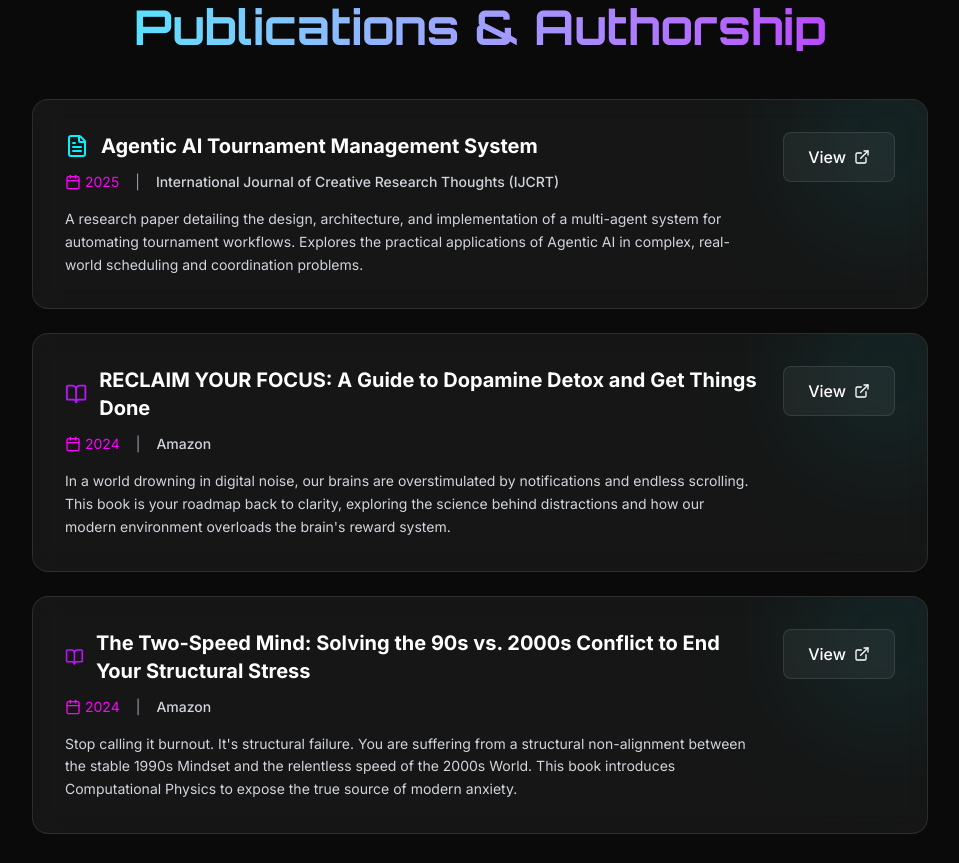
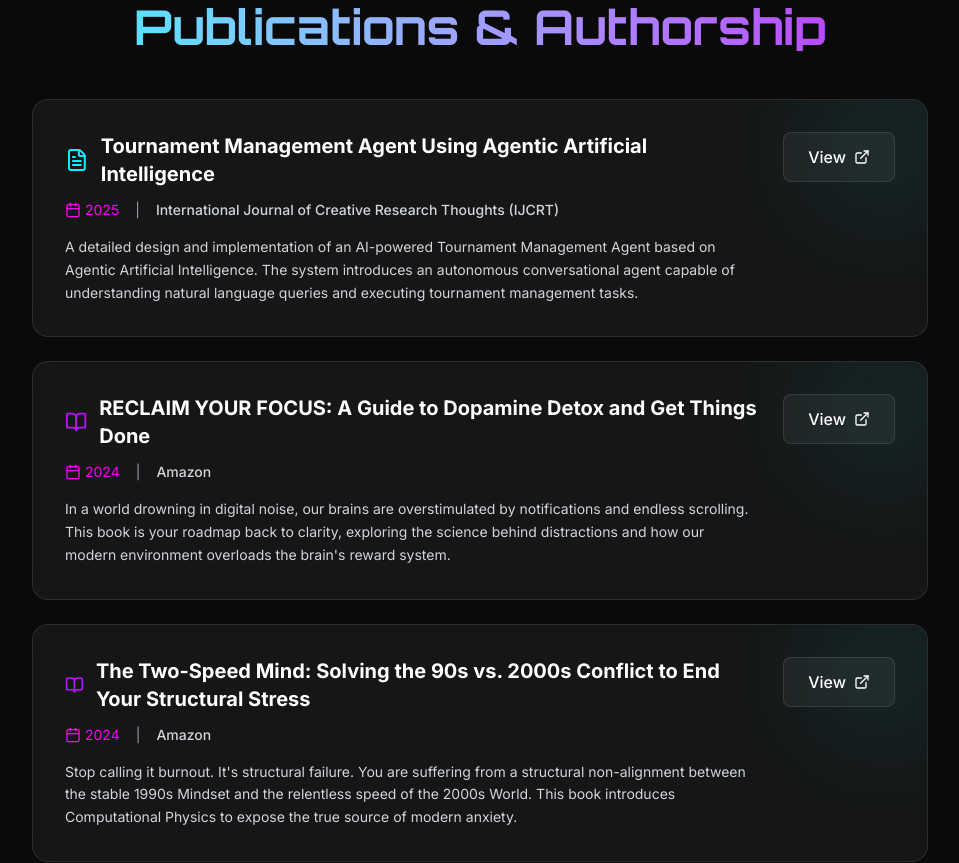
Before and after one commit to kundandr05/portfolio, a Next.js app: page /experience in a window 1280 px wide. Shown: the part 900-1763 px from the top of the page, without its empty margins (160-1119 px from the left). Built offline with nearby package versions, Linux system fonts and the light colour scheme.

Commit message:
Update research paper details in Experience page to match Publications

```diff
--- a/src/app/experience/page.tsx
+++ b/src/app/experience/page.tsx
@@ -24,11 +24,11 @@ const experiences = [
 const publications = [
     {
         id: 1,
-        title: "Agentic AI Tournament Management System",
+        title: "Tournament Management Agent Using Agentic Artificial Intelligence",
         journal: "International Journal of Creative Research Thoughts (IJCRT)",
         date: "2025",
-        description: "A research paper detailing the design, architecture, and implementation of a multi-agent system for automating tournament workflows. Explores the practical applications of Agentic AI in complex, real-world scheduling and coordination problems.",
-        link: "/paper.pdf", // Updated to local PDF
+        description: "A detailed design and implementation of an AI-powered Tournament Management Agent based on Agentic Artificial Intelligence. The system introduces an autonomous conversational agent capable of understanding natural language queries and executing tournament management tasks.",
+        link: "http://ijcrt.org/viewfull.php?&p_id=IJCRT2512785",
         type: "Research Paper"
     },
     {
```
